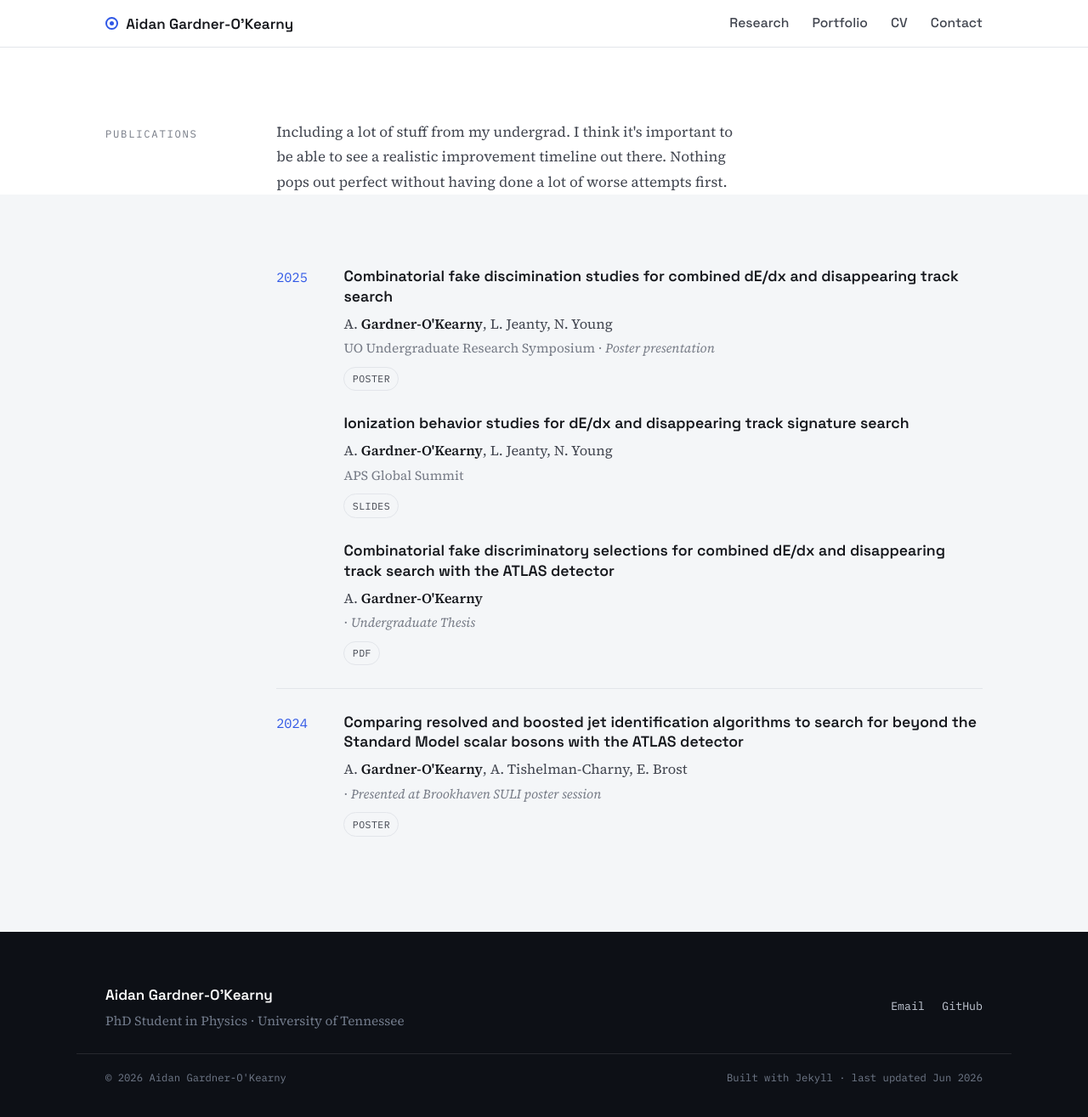
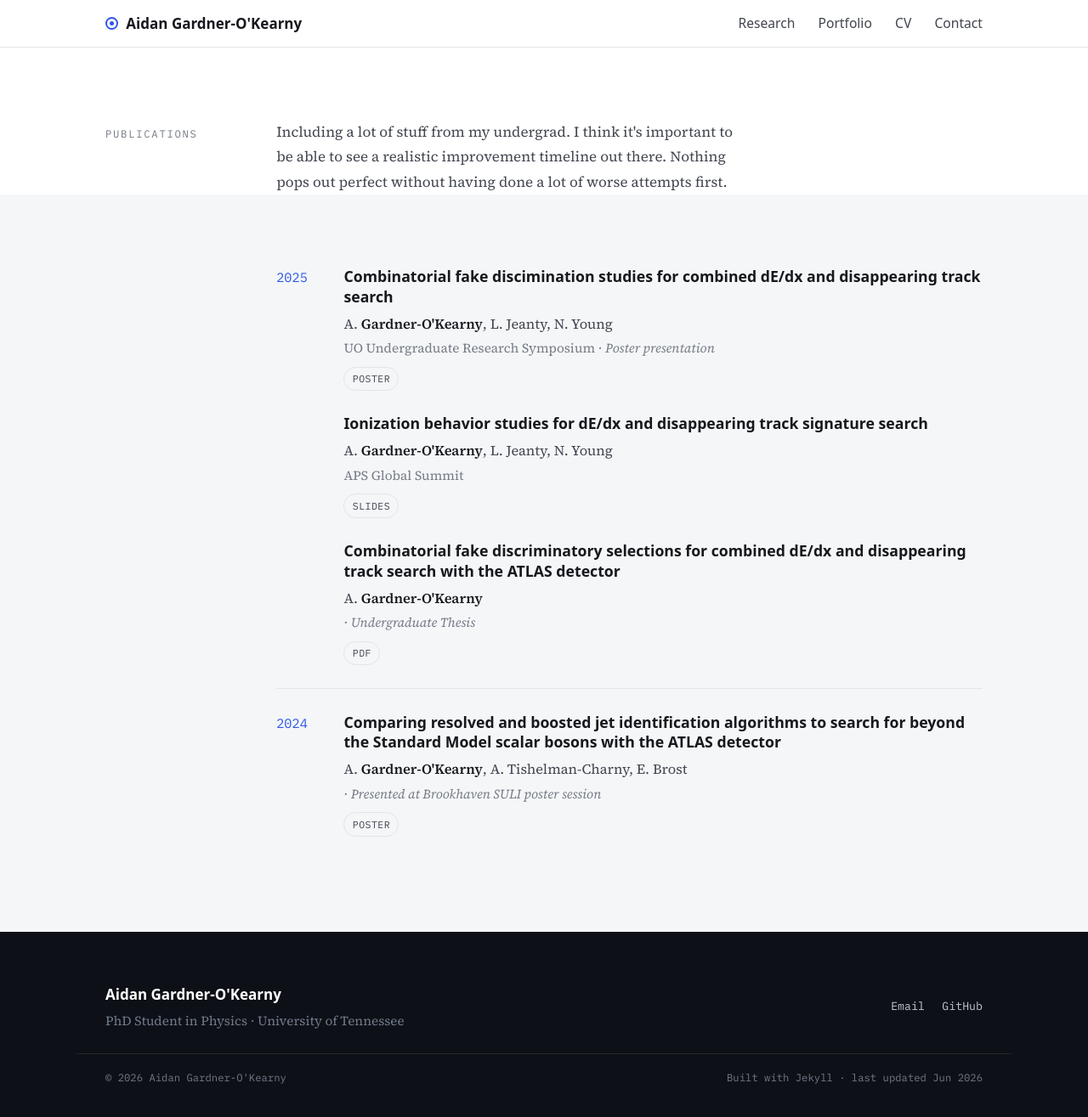
Before and after one commit to aidangardnerokearny/aidangardnerokearny.github.io, a Jekyll site: the page built from portfolio.md, in a window 1280 px wide and 1316 px high. Shown: the whole window at 85% size. Built offline with Jekyll 4.4.1, drawn with Linux system fonts in a browser that asks for light colours.

Commit message:
Trying to change font

```diff
--- a/assets/css/style.css
+++ b/assets/css/style.css
@@ -35,7 +35,8 @@
   --det-photon:   #cfd6e4;
 
   /* type */
-  --font-display: 'Space Grotesk', system-ui, -apple-system, sans-serif;
+  /*--font-display: 'Space Grotesk', system-ui, -apple-system, sans-serif;*/
+  --font-display: ' Open Sans', system-ui, -apple-system, sans-serif;
   --font-body:    'Source Serif 4', Georgia, 'Times New Roman', serif;
   --font-mono:    'IBM Plex Mono', ui-monospace, SFMono-Regular, monospace;
 
```
